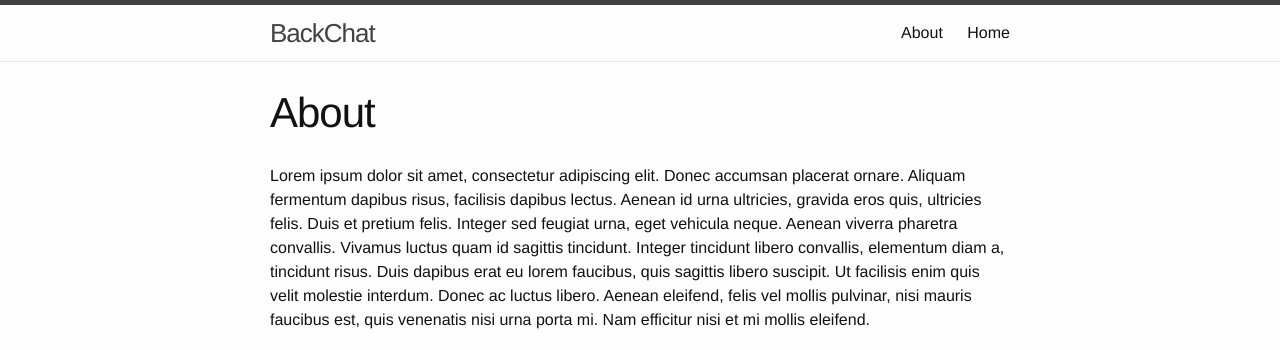
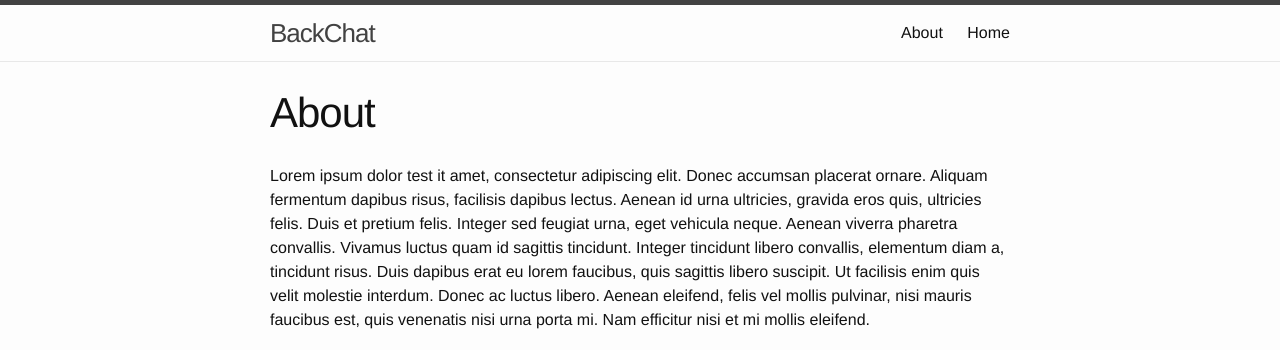
Before and after one commit to Kefwmag/kefwmag.github.io, a Jekyll site: the page built from about.md, in a window 1280 px wide. Shown: the top 350 px of the page. Built offline with Jekyll 4.4.1, drawn with Linux system fonts in a browser that asks for light colours.

Commit message:
Update about.md

```diff
--- a/about.md
+++ b/about.md
@@ -4,6 +4,6 @@ title: About
 permalink: /about/
 ---
 
-Lorem ipsum dolor sit amet, consectetur adipiscing elit. Donec accumsan placerat ornare. Aliquam fermentum dapibus risus, facilisis dapibus lectus. Aenean id urna ultricies, gravida eros quis, ultricies felis. Duis et pretium felis. Integer sed feugiat urna, eget vehicula neque. Aenean viverra pharetra convallis. Vivamus luctus quam id sagittis tincidunt. Integer tincidunt libero convallis, elementum diam a, tincidunt risus. Duis dapibus erat eu lorem faucibus, quis sagittis libero suscipit. Ut facilisis enim quis velit molestie interdum. Donec ac luctus libero. Aenean eleifend, felis vel mollis pulvinar, nisi mauris faucibus est, quis venenatis nisi urna porta mi. Nam efficitur nisi et mi mollis eleifend.
+Lorem ipsum dolor test it amet, consectetur adipiscing elit. Donec accumsan placerat ornare. Aliquam fermentum dapibus risus, facilisis dapibus lectus. Aenean id urna ultricies, gravida eros quis, ultricies felis. Duis et pretium felis. Integer sed feugiat urna, eget vehicula neque. Aenean viverra pharetra convallis. Vivamus luctus quam id sagittis tincidunt. Integer tincidunt libero convallis, elementum diam a, tincidunt risus. Duis dapibus erat eu lorem faucibus, quis sagittis libero suscipit. Ut facilisis enim quis velit molestie interdum. Donec ac luctus libero. Aenean eleifend, felis vel mollis pulvinar, nisi mauris faucibus est, quis venenatis nisi urna porta mi. Nam efficitur nisi et mi mollis eleifend.
 
 Nullam ac vehicula mi. Morbi quis iaculis eros. Sed ultrices, quam in lacinia mollis, diam purus sodales erat, nec finibus tortor dui eget nulla. Quisque congue eu arcu sed convallis. Sed eget ligula vel libero posuere semper ac iaculis massa. Aliquam ex tellus, pellentesque nec gravida accumsan, blandit nec massa. Mauris feugiat, nulla id volutpat mollis, sem purus laoreet tortor, vel tempor neque justo vel lectus.
```
